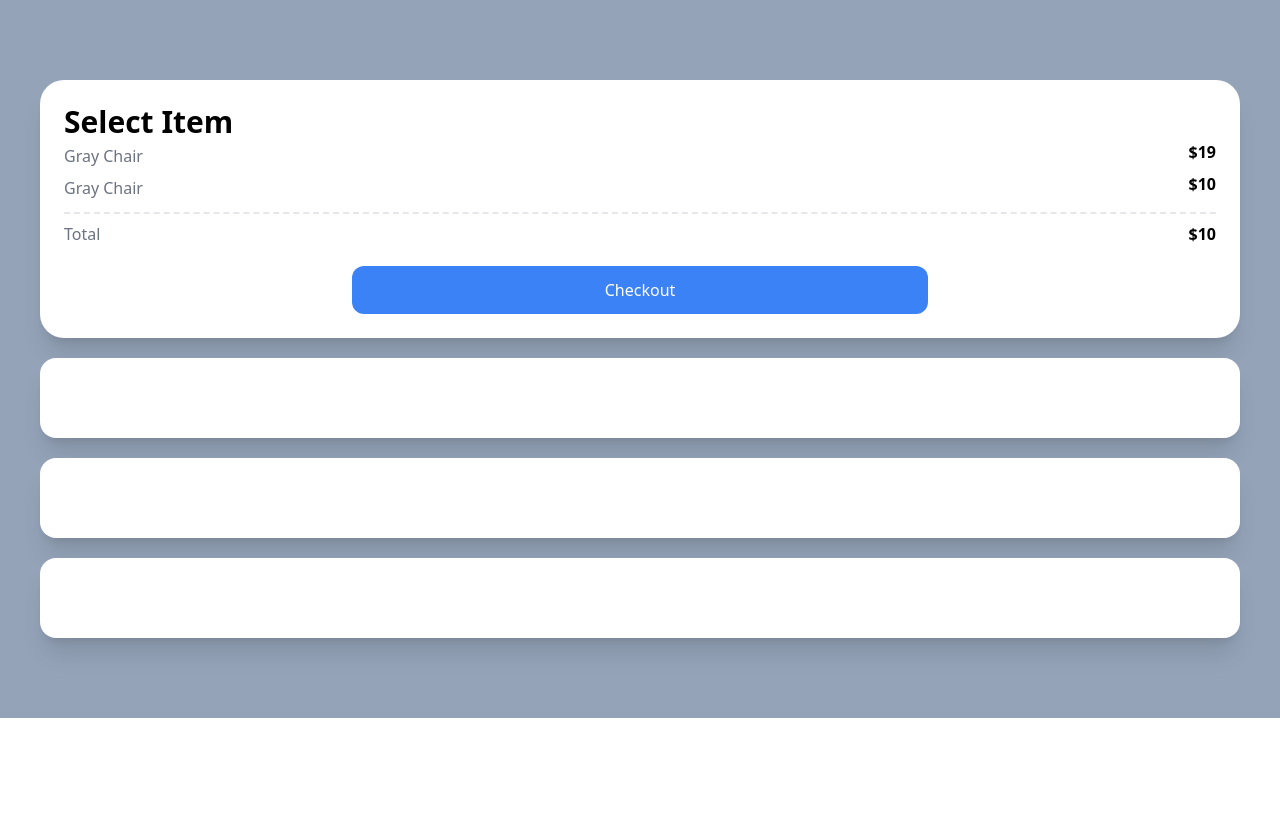
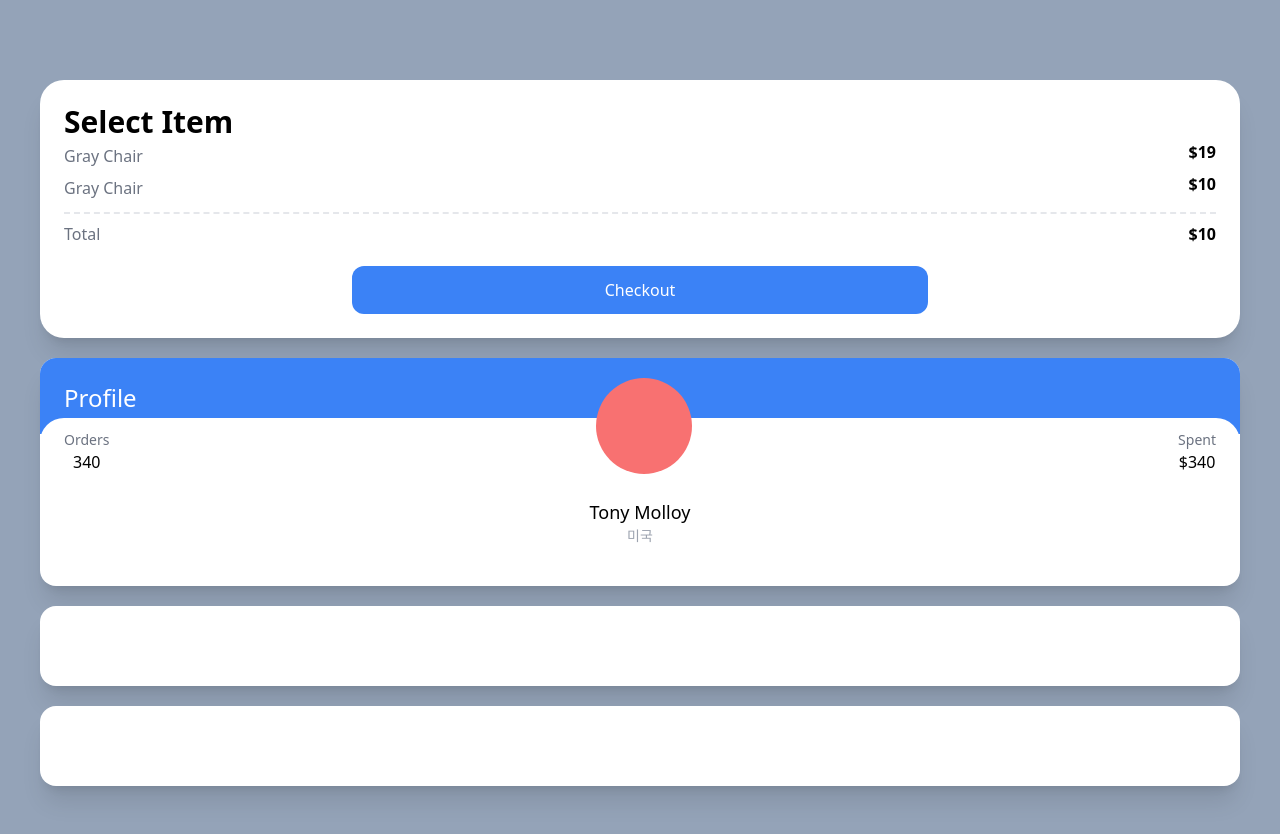
Before and after one commit to WithYourLanguage/carrot-market, a Next.js app: page / in a window 1280 px wide. Shown: the top 834 px of the page. Before the commit the page ends 800 px from the top, so only its background shows below. Built offline with nearby package versions, Linux system fonts and the light colour scheme.

Commit message:
4.2 Test Drive part Twe
강의 4,2에서는 프로필 카드를 만들었다

```diff
--- a/pages/index.tsx
+++ b/pages/index.tsx
@@ -3,28 +3,49 @@
 
 const Home: NextPage = () => {
   return (
-    <div className="bg-slate-400 py-20 px-10 grid gap-5 ">
-      <div className="bg-white p-6 rounded-3xl shadow-xl">
-        <span className="font-semibold text-3xl">Select Item</span>
+    <div className="grid gap-5 bg-slate-400 px-10 py-20 ">
+      <div className="rounded-3xl bg-white p-6 shadow-xl">
+        <span className="text-3xl font-semibold">Select Item</span>
         <div className="flex justify-between">
-          <span className="text-gray-500 my-1">Gray Chair</span>
+          <span className="my-1 text-gray-500">Gray Chair</span>
           <span className="font-semibold">$19</span>
         </div>
         <div className="flex justify-between">
-          <span className="text-gray-500 my-1">Gray Chair</span>
+          <span className="my-1 text-gray-500">Gray Chair</span>
           <span className="font-semibold">$10</span>
         </div>
-        <div className="flex justify-between mt-2 pt-2 border-t-2 border-dashed">
+        <div className="mt-2 flex justify-between border-t-2 border-dashed pt-2">
           <span className="text-gray-500">Total</span>
           <span className="font-semibold">$10</span>
         </div>
-        <div className="mt-5 bg-blue-500 text-white p-3 text-center rounded-xl w-2/4 mx-auto">
+        <div className="mx-auto mt-5 w-2/4 rounded-xl bg-blue-500 p-3 text-center text-white">
           Checkout
         </div>
       </div>
-      <div className="bg-white p-10 rounded-2xl shadow-xl"></div>
-      <div className="bg-white p-10 rounded-2xl shadow-xl"></div>
-      <div className="bg-white p-10 rounded-2xl shadow-xl"></div>
+      <div className="overflow-hidden rounded-2xl bg-white  shadow-xl">
+        <div className="bg-blue-500 p-6 pb-5">
+          <span className="text-2xl text-white">Profile</span>
+        </div>
+        <div className="relative -top-4 rounded-3xl bg-white p-6">
+          <div className="relative -top-16 flex items-end justify-between">
+            <div className="flex flex-col items-center">
+              <span className="text-sm text-gray-500">Orders</span>
+              <span className="font-medium">340</span>
+            </div>
+            <div className="h-24 w-24 rounded-full bg-red-400" />
+            <div className="flex flex-col items-center">
+              <span className="text-sm text-gray-500">Spent</span>
+              <span className="font-medium">$340</span>
+            </div>
+          </div>
+          <div className="relative   -mt-10 flex flex-col items-center">
+            <span className="text-lg font-medium">Tony Molloy</span>
+            <span className="text-sm text-gray-400">미국</span>
+          </div>
+        </div>
+      </div>
+      <div className="rounded-2xl bg-white p-10 shadow-xl"></div>
+      <div className="rounded-2xl bg-white p-10 shadow-xl"></div>
     </div>
   );
 };
```
